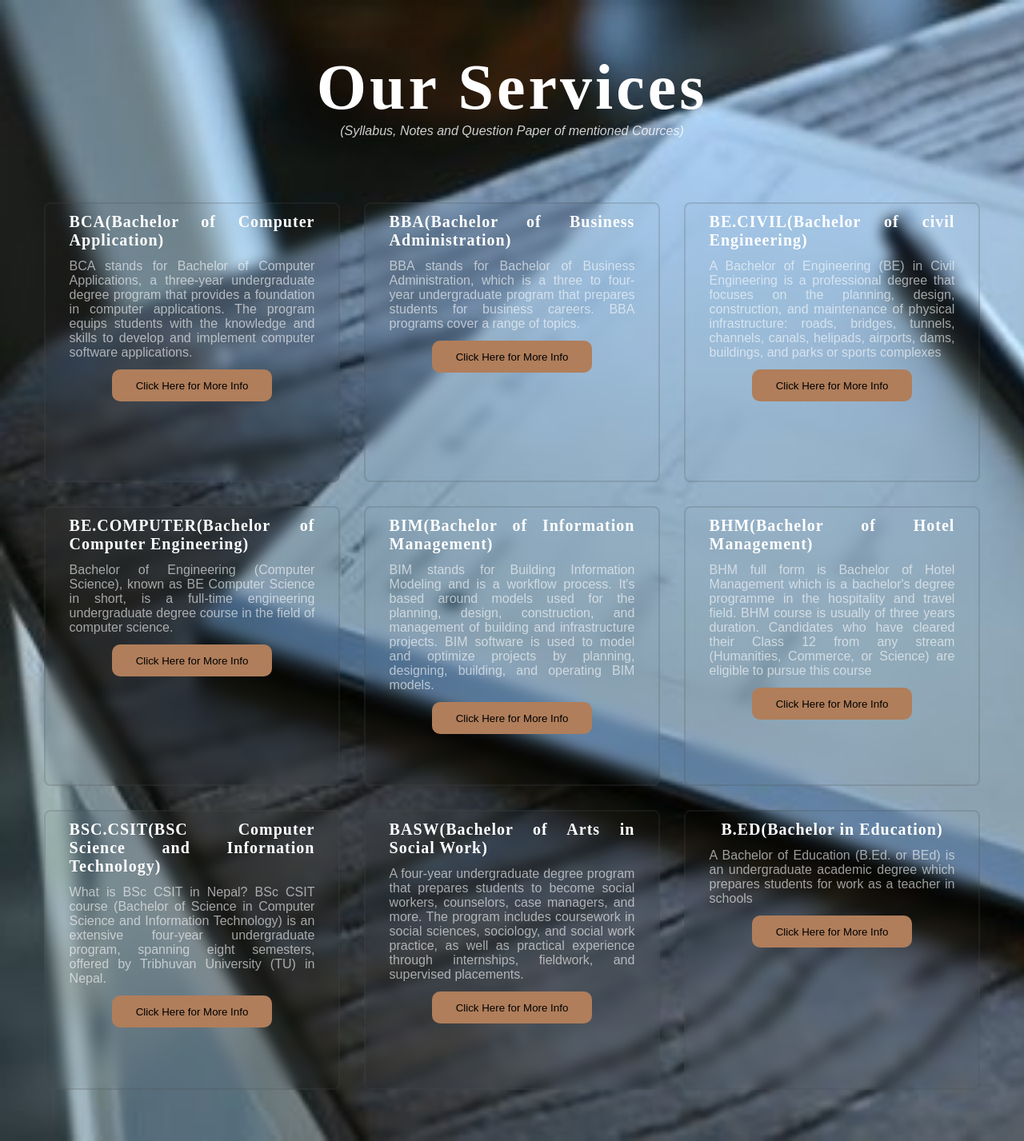
After one commit to ankitbelal/LMS-project3, a PHP site: page /services.php in a window 1280 px wide. The commit adds this page. Shown: the whole page at 80% size. Run offline with PHP 8.4, Linux system fonts and the light colour scheme.

Commit message:
adding services.php and sstyle.css page.

```diff
--- a/admin/includes/sidebar.php
+++ b/admin/includes/sidebar.php
@@ -21,7 +21,7 @@
           <span class="material-icons-sharp">library_books</span>
           <h3>Study Materials</h3>
           </a>
-          <a href=""
+          <a href="./analytics.php"
             ><span class="material-icons-sharp">insights</span>
             <h3>Analytics</h3>
           </a>
--- /dev/null
+++ b/services.php
@@ -0,0 +1,67 @@
+<!DOCTYPE html>
+<html lang="en">
+<head>
+    <meta charset="UTF-8">
+    <meta name="viewport" content="width=device-width, initial-scale=1.0">
+    <title>Services</title>
+    <link rel="stylesheet" href="./sstyle.css" >
+</head>
+<body>
+    <div class="container">
+        <div class="wrapper">
+            <div class="main">
+                <h1>Our Services</h1>
+                <P><em>(Syllabus, Notes and  Question Paper of mentioned Cources)</em></P>
+                <div class="outer-section">
+                    <div class="inner-section">
+                        <h2>BCA(Bachelor of Computer Application)</h2>
+                        <p>BCA stands for Bachelor of Computer Applications, a three-year undergraduate degree program that provides a foundation in computer applications. The program equips students with the knowledge and skills to develop and implement computer software applications.</p>
+                        <button>Click Here for More Info</button>
+                    </div>
+                    <div class="inner-section">
+                        <h2>BBA(Bachelor of Business Administration)</h2>
+                        <p>BBA stands for Bachelor of Business Administration, which is a three to four-year undergraduate program that prepares students for business careers. BBA programs cover a range of topics.</p>
+                        <button>Click Here for More Info</button>
+                    </div>
+                    <div class="inner-section">
+                        <h2>BE.CIVIL(Bachelor of civil Engineering)</h2>
+                        <p>A Bachelor of Engineering (BE) in Civil Engineering is a professional degree that focuses on the planning, design, construction, and maintenance of physical infrastructure:
+                        roads, bridges, tunnels, channels, canals, helipads, airports, dams, buildings, and parks or sports complexes</p>
+                        <button>Click Here for More Info</button>
+                    </div>
+                    <div class="inner-section">
+                        <h2>BE.COMPUTER(Bachelor of Computer Engineering)</h2>
+                        <p>Bachelor of Engineering (Computer Science), known as BE Computer Science in short, is a full-time engineering undergraduate degree course in the field of computer science.</p>
+                        <button>Click Here for More Info</button>
+                    </div>
+                    <div class="inner-section">
+                        <h2>BIM(Bachelor of Information Management)</h2>
+                        <p> BIM stands for Building Information Modeling and is a workflow process. It's based around models used for the planning, design, construction, and management of building and infrastructure projects. BIM software is used to model and optimize projects by planning, designing, building, and operating BIM models.</p>
+                        <button>Click Here for More Info</button>
+                    </div>
+                    <div class="inner-section">
+                        <h2>BHM(Bachelor of Hotel Management)</h2>
+                        <p>BHM full form is Bachelor of Hotel Management which is a bachelor's degree programme in the hospitality and travel field. BHM course is usually of three years duration. Candidates who have cleared their Class 12 from any stream (Humanities, Commerce, or Science) are eligible to pursue this course</p>
+                        <button>Click Here for More Info</button>
+                    </div>
+                    <div class="inner-section">
+                        <h2>BSC.CSIT(BSC Computer Science and Infornation Technology)</h2>
+                        <p>What is BSc CSIT in Nepal? BSc CSIT course (Bachelor of Science in Computer Science and Information Technology) is an extensive four-year undergraduate program, spanning eight semesters, offered by Tribhuvan University (TU) in Nepal.</p>
+                        <button>Click Here for More Info</button>
+                    </div>
+                    <div class="inner-section">
+                        <h2>BASW(Bachelor of Arts in Social Work)</h2>
+                        <p>A four-year undergraduate degree program that prepares students to become social workers, counselors, case managers, and more. The program includes coursework in social sciences, sociology, and social work practice, as well as practical experience through internships, fieldwork, and supervised placements.</p>
+                        <button>Click Here for More Info</button>
+                    </div>
+                    <div class="inner-section">
+                        <h2>B.ED(Bachelor in Education)</h2>
+                        <p>A Bachelor of Education (B.Ed. or BEd) is an undergraduate academic degree which prepares students for work as a teacher in schools</p>
+                        <button>Click Here for More Info</button>
+                    </div>
+                </div>
+            </div>
+        </div>
+    </div>
+</body>
+</html>
--- /dev/null
+++ b/sstyle.css
@@ -0,0 +1,117 @@
+*{
+    margin:0;
+    padding:0;
+    box-sizing: border-box;
+}
+.container{
+    min-height: 100vh;
+    width:100%;
+    background-image:url(./1669527225811.jpg);
+    background-repeat: no-repeat;
+    background-size: cover;
+}
+.wrapper{
+    padding:5% 8%;
+}
+.main{
+    display:flex;
+    flex-direction: column;
+    align-items: center;
+}
+h1{
+    color:#fff;
+    font-size: 5rem;
+    letter-spacing: 4px;
+    color:#fff;
+    position:relative;
+}
+
+.main p{
+    font-family: sans-serif;
+    color:rgba(255,255,255,0.8);
+}
+.outer-section{
+    display:grid;
+    grid-template-columns: repeat(3,1fr);
+    gap:30px;
+    margin-top: 80px;
+}
+.inner-section{
+    height:350px;
+    width:370px;
+    padding: 3% 8%;
+    border:2px solid rgba(77, 82, 79, 0.2);
+    border-radius: 8px;
+    display:flex;
+    align-items:center;
+    flex-direction: column;
+    position:relative;
+    overflow:hidden;
+    backdrop-filter: blur(8px);
+    transition: transform .5s;
+
+}
+.inner-section:after{
+    content:"";
+    position:absolute;
+    top:150%;
+    left:-200px;
+    width:120%;
+    transform:rotate(50deg);
+    background-color: #fff;
+    height:18px;
+    filter:blur(30px);
+}
+.inner-section:hover:after{
+    width:225%;
+    top:-100%;
+}
+
+.inner-section h2{
+    color:#fff;
+    text-align: justify;
+    font-size: 20px;
+    font-weight: 600;
+    letter-spacing: 1px;
+}
+.inner-section p{
+    text-align: center;
+    text-align: justify;
+    width:100%;
+    margin:12px 0;
+    color:rgba(255,255,255,0.6);
+}
+.inner-section:hover{
+    background-color: transparent;
+    transform:translate(-8px);
+    border-color: #474d48;
+    box-shadow: rgba(0, 0, 0, 0.25) 0px 54px 55px, rgba(0, 0, 0, 0.12) 0px -12px 30px, rgba(0, 0, 0, 0.12) 0px 4px 6px, rgba(0, 0, 0, 0.17) 0px 12px 13px, rgba(0, 0, 0, 0.09) 0px -3px 5px;
+}
+.inner-section button{
+    height:40px;
+    width:200px;
+    border-radius: 10px;
+    background-color:rgb(176, 126, 91);
+    border:none;
+
+}
+.inner-section button:hover{
+    background-color:rgb(72, 51, 22);
+    color:#fff;
+}
+@media screen and (max-width:1200px){
+    .outer-section{
+        grid-template-columns: repeat(2,1fr);
+    }
+}
+@media screen and (max-width:900px){
+    .outer-section{
+        grid-template-columns: repeat(1,1fr);
+    }
+    h1{
+        font-size: 3.5rem;
+    }
+    .main p{
+        font-size: 12px;
+    }
+}
```
Also changed, not shown: admin/analytics.html (deleted, +0 -11 lines), index.php (+3 -8 lines), 1669527225811.jpg (added).
